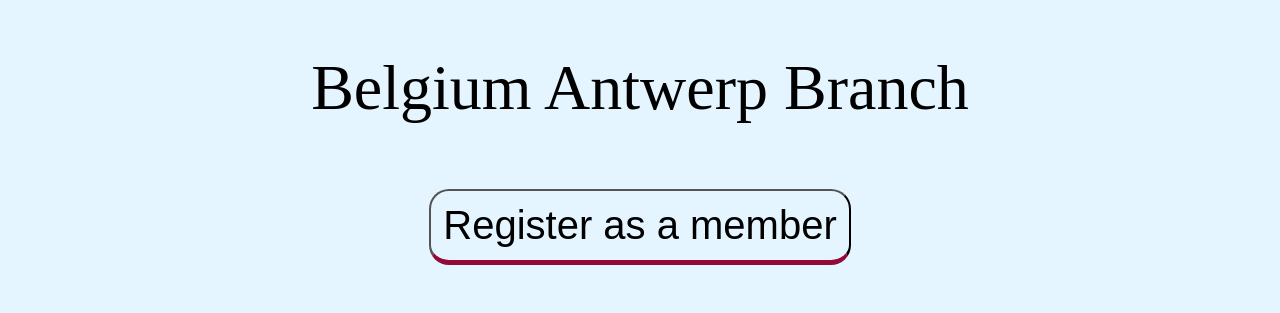
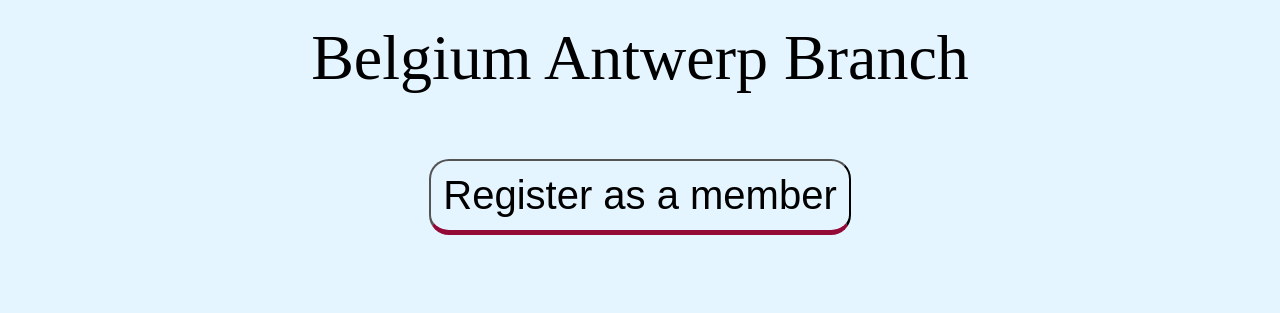
Before and after one commit to nojar/nojar.github.io, a plain HTML site: page index.html in a window 1280 px wide. Shown: the part 803-1116 px from the top of the page. After the commit the page ends 1056 px from the top, so only its background shows below. Drawn offline with Linux system fonts and the light colour scheme.

Commit message:
initial commit

```diff
--- a/css/style.css
+++ b/css/style.css
@@ -4,7 +4,7 @@
 }
 
 body {
-    padding: 5vh;
+    padding: 10px;
     min-height: 60vh;
     display: flex;
     align-items: center;
```
